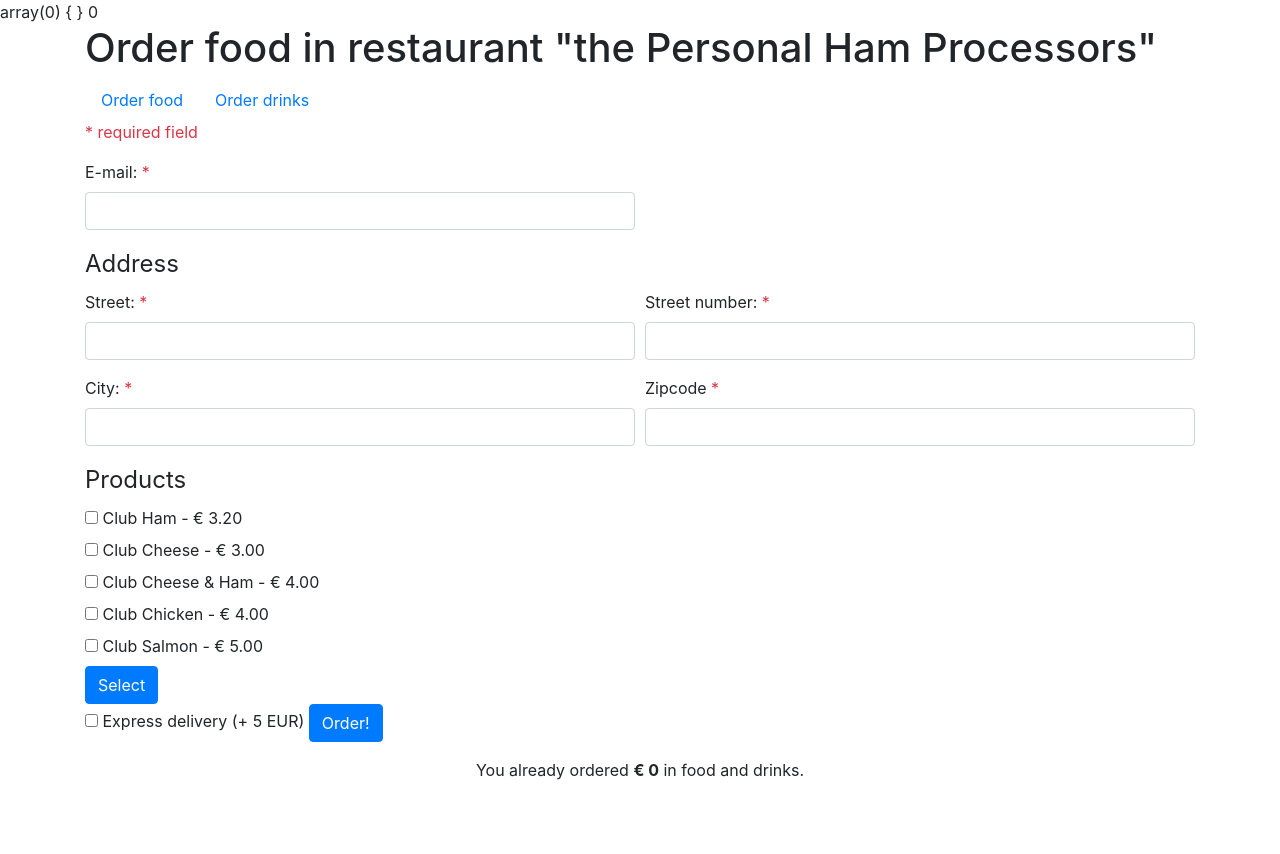
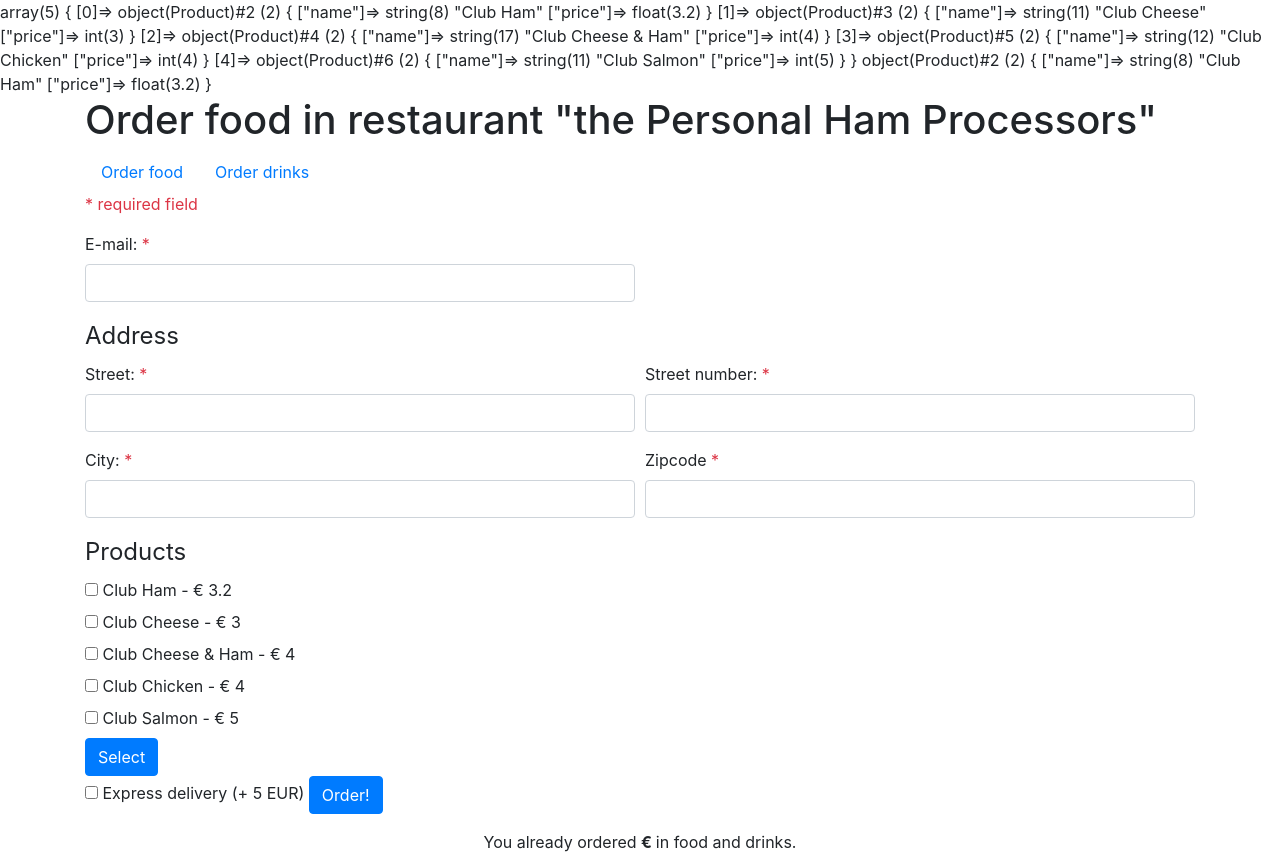
Before and after one commit to LeaDalibard/order-form, a PHP site: page /index.php in a window 1280 px wide. Before the commit the page ends 780 px from the top, so only its background shows below. Run offline with PHP 8.4, Linux system fonts and the light colour scheme.

Commit message:
Saving updates for the day

```diff
--- a/index.php
+++ b/index.php
@@ -9,6 +9,7 @@ error_reporting(E_ALL);
 
 //we are going to use session variables so we need to enable sessions
 session_start();
+//require 'ooptrying.php';
 
 
 //-----------------------------------Cookie setting
@@ -152,42 +153,72 @@ function whatIsHappening()
 //---------------------------- your products with their price.
 
 
-$products = [
-    ['name' => 'Club Ham', 'price' => 3.20],
-    ['name' => 'Club Cheese', 'price' => 3],
-    ['name' => 'Club Cheese & Ham', 'price' => 4],
-    ['name' => 'Club Chicken', 'price' => 4],
-    ['name' => 'Club Salmon', 'price' => 5]
-];
+//_________________________ Create class
+class Product {
+    // Properties
+    public $name;
+    public $price;
 
+    // Methods
 
-if (isset ($_GET['food'])) {
-    if ($_GET['food'] == 0) {
-        $food = 0;
-        $products = [
-            ['name' => 'Cola', 'price' => 2],
-            ['name' => 'Fanta', 'price' => 2],
-            ['name' => 'Sprite', 'price' => 2],
-            ['name' => 'Ice-tea', 'price' => 3],
-        ];
-    } elseif ($_GET['food'] == 1) {
-        $food = 1;
-        $products = [
-            ['name' => 'Club Ham', 'price' => 3.20],
-            ['name' => 'Club Cheese', 'price' => 3],
-            ['name' => 'Club Cheese & Ham', 'price' => 4],
-            ['name' => 'Club Chicken', 'price' => 4],
-            ['name' => 'Club Salmon', 'price' => 5]
-        ];
+    function __construct($name, $price) {
+        $this->name = $name;
+        $this->price = $price;
+    }
+
+    function get_name() {
+        return $this->name;
+    }
+
+    function get_price() {
+        return $this->price;
     }
 
 }
 
+//printIterable($name);
+
+//_________________________ Create objects
+
+
+//________________Sandwiches
+
+$Club_Ham= new Product('Club Ham',3.20);
+$Club_Cheese= new Product('Club Cheese',3);
+$Club_Cheese_Ham= new Product('Club Cheese & Ham',4);
+$Club_Chicken= new Product('Club Chicken',4);
+$Club_Salmon= new Product('Club Salmon',5);
+
+//________________Drinks
+
+$Cola= new Product('Cola',2);
+$Fanta= new Product('Fanta',2);
+$Sprite= new Product('Sprite',2);
+$Ice_tea= new Product('Ice-tea',3);
+
+//_________________________ Making array of objects
+$sandwich=array();
+array_push($sandwich,$Club_Ham,$Club_Cheese,$Club_Cheese_Ham,$Club_Chicken,$Club_Salmon);
+$drink=array();
+array_push($drink,$Cola,$Fanta,$Sprite,$Ice_tea);
+
+
+$products =$sandwich;
+//
+if (isset ($_GET['food'])){
+    if ($_GET['food'] == 0){
+        $products =$drink;
+    }
+elseif ($_GET['food'] == 1){
+    $products =$sandwich;
+}
+}
+
 $_SESSION['products'] = $products;
 
-
 //-----------------------------------Set session variable for products
-
+var_dump($products);
+var_dump($products[0]);
 
 if (isset($_SESSION['order'])) {
     $_SESSION['order'] = $_SESSION['order'];
@@ -195,53 +226,12 @@ if (isset($_SESSION['order'])) {
     $_SESSION['order'] = array();
 }
 
-if (isset($_POST['products'])) {
-    $order = $_SESSION['order'];
-    array_push($order, $_POST['products']);
-    $_SESSION['order'] = $order;
+if (isset($_POST['Club Ham'])){
+    echo "test2";
 }
 
-var_dump($_SESSION['order']);
-$orderRecap = '';
-if (!empty($_SESSION['order'])) {
-    $length = count($_SESSION['order']);
-    for ($i = 0; $i < $length; $i++) {
-        foreach ($_SESSION['order'] [$i] as $x => $x_value) {
-            $orderRecap = $orderRecap . "Order : " . $x . ", Price=" . $x_value . "\n";
-        }
-    }
-}
-echo $orderRecap;
-//-----------------------------------Total revenue counter
 
-if (isset($_POST['express_delivery'])) {
-    $delivery_price = 5;
-} else {
-    $delivery_price = 0;
-}
-$price = 0;
 
-if (!empty($_SESSION['order'])) {
-    for ($i = 0; $i < $length; $i++) {
-        foreach ($_SESSION['order'] [$i] as $x => $val) {
-            $price+= $val;
-        }
-    }
-}
-echo $price;
-$total_price = $price + $delivery_price;
-
-//-----------------------------------SESSION VALUE
-$_SESSION['price'] = $price;
-//$total=$price+(float)$cookie_total;
-if (isset($_COOKIE['cookie_total'])) {
-    $total = (float)$_COOKIE['cookie_total'] + $total_price;
-} else {
-    $total = $total_price;
-    $_COOKIE['cookie_total'] = strval($total);
-}
-
-$cookie_total = strval($total);
 
 //-----------------------------------Define owner of the restaurant mail
 
@@ -251,17 +241,10 @@ define("restaurant_mail", "leadalibard@gmail.com");
 $alert_empty = "";
 $validationMessage = "";
 if (isset ($_POST['submit'])) {
-    if (isset($_POST['products'])) {
         if ($emailForm == "" && $zipcodeForm == "" && $streetnumberForm == "" && $emailErr == "" && $streetErr == "" && $streetnumberErr == "" && $cityErr == "" && $zipcodeErr == "") {
-            $validationMessage = "Your order has been sent. Your command will arrive at : " . $hours_delivered . ":" . $minutes_delivered . ".";
-            $msg = "Thank your for your order.\n\nYour information :\nAdress : " . $cookie_street . ", " . $cookie_number . "\n" . $cookie_zipcode . " " . $cookie_city . "\n\nYour command :\n" . $orderRecap . "\n\nOrder price :" . $price . "€.\nExtra delivery cost :" . $delivery_price . "€." . "\n\nTotal  price :" . $total_price . "€." . "\n\nExpected delivery time :" . $hours_delivered . ":" . $minutes_delivered . ".";
-            $msg = wordwrap($msg, 70);
-            $email_to = $cookie_mail . ", " . constant("restaurant_mail");
-            echo $msg;
-            mail( $email_to, "My delivery", $msg);
+            $validationMessage = "Your order has been sent. Your command will arrive at : ";
             //mail('leadalibard@gmail.com', 'test', 'test');
             session_unset();
-        }
     } else {
         $alert_empty = '<div class="alert alert-danger" role="alert">
            Your order is empty!
@@ -282,4 +265,4 @@ setcookie('cookie_city', $cookie_city, time() + 3600, '/', $domain, false);
 setcookie('cookie_total', $cookie_total, time() + 3600, '/', $domain, false);
 
 
-require 'form-view.php';
+require 'form-view-oop.php';
```
